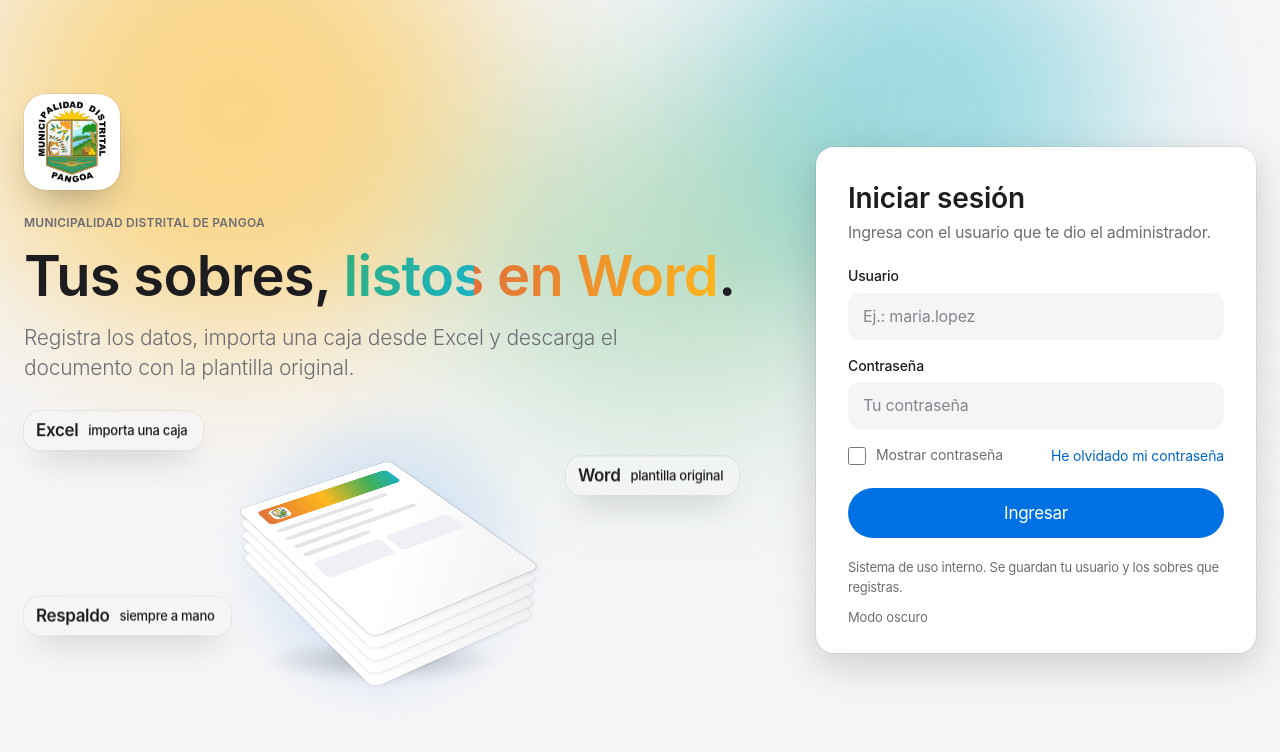
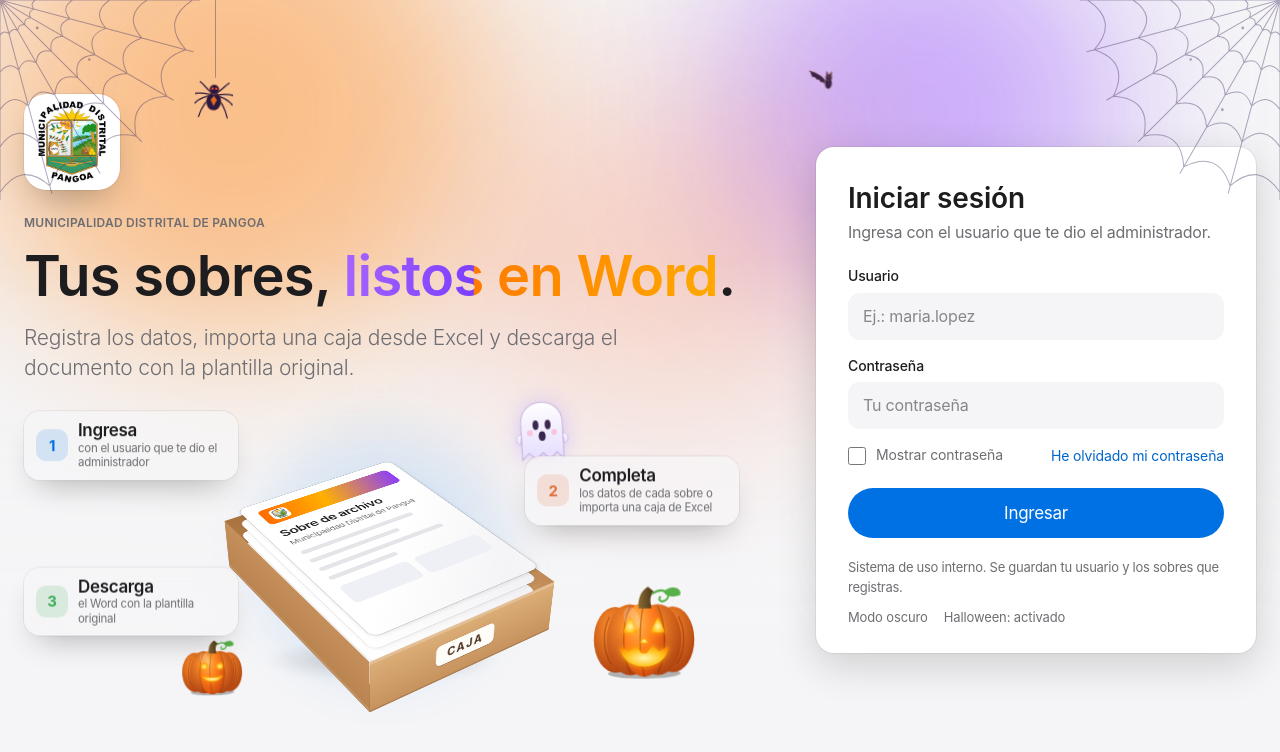
Before and after one commit to Jhair1122/word_web, a Flask app: page /login in a window 1280 px wide. Shown: the top 752 px of the page. Run offline with Flask 3, Linux system fonts and the light colour scheme; some libraries are stand-ins or nearby versions.

Commit message:
Update login.html

```diff
--- a/templates/login.html
+++ b/templates/login.html
@@ -5,9 +5,12 @@
   <meta name="viewport" content="width=device-width, initial-scale=1">
   <title>Iniciar sesión - Generador Pangoa</title>
   <meta name="color-scheme" content="light dark">
+  <meta name="supabase-url" content="{{ supabase_url }}">
+  <meta name="supabase-anon-key" content="{{ supabase_anon_key }}">
   <link rel="icon" href="{{ url_for('static', filename='logo.jpg') }}">
   <script src="{{ url_for('static', filename='theme-init.js') }}"></script>
   <link rel="stylesheet" href="{{ url_for('static', filename='theme.css') }}">
+  <link rel="stylesheet" href="{{ url_for('static', filename='halloween.css') }}">
   <link rel="stylesheet" href="{{ url_for('static', filename='login.css') }}">
 </head>
 <body data-min-password="{{ min_password }}">
@@ -22,21 +25,29 @@
       <h1 class="display" data-reveal="3">Tus sobres, <span class="grad">listos en Word</span>.</h1>
       <p class="lead" data-reveal="4">Registra los datos, importa una caja desde Excel y descarga el documento con la plantilla original.</p>
 
-      <div class="scene" aria-hidden="true" data-reveal="5">
-        <div class="scene-shadow"></div>
-        <div class="scene-rig">
+      <div class="scene" data-reveal="5">
+        <div class="scene-shadow" aria-hidden="true"></div>
+        <div class="scene-rig" aria-hidden="true">
+        <div class="box">
+          <i class="bf floor"></i>
+          <i class="bf w-b"></i><i class="bf w-l"></i>
+          <i class="bf w-r"></i>
+          <i class="bf w-f"><em data-live-caja>CAJA</em></i>
+        </div>
           <div class="stack">
             <div class="sh"></div><div class="sh"></div><div class="sh"></div><div class="sh"></div><div class="sh"></div>
             <div class="sh top">
               <div class="band"><img src="{{ url_for('static', filename='logo.jpg') }}" alt=""></div>
+              <p class="live"><b>Sobre de archivo</b><span>Municipalidad Distrital de Pangoa</span></p>
               <div class="ln"></div><div class="ln"></div><div class="ln"></div><div class="ln"></div>
               <div class="cell"><b></b><b></b></div>
+              <i class="stamp">LISTO ✓</i>
             </div>
           </div>
         </div>
-        <div class="chip3d c1"><b>Excel</b><span>importa una caja</span></div>
-        <div class="chip3d c2"><b>Word</b><span>plantilla original</span></div>
-        <div class="chip3d c3"><b>Respaldo</b><span>siempre a mano</span></div>
+        <div class="chip3d c1"><i class="ci num">1</i><div><b>Ingresa</b><small>con el usuario que te dio el administrador</small></div></div>
+        <div class="chip3d c2"><i class="ci num">2</i><div><b>Completa</b><small>los datos de cada sobre o importa una caja de Excel</small></div></div>
+        <div class="chip3d c3"><i class="ci num">3</i><div><b>Descarga</b><small>el Word con la plantilla original</small></div></div>
       </div>
     </section>
 
@@ -102,6 +113,7 @@
   </div>
 
   <script src="{{ url_for('static', filename='fx.js') }}" defer></script>
+  <script src="{{ url_for('static', filename='halloween.js') }}" defer></script>
   <script type="module" src="{{ url_for('static', filename='login.js') }}"></script>
 </body>
 </html>
```
